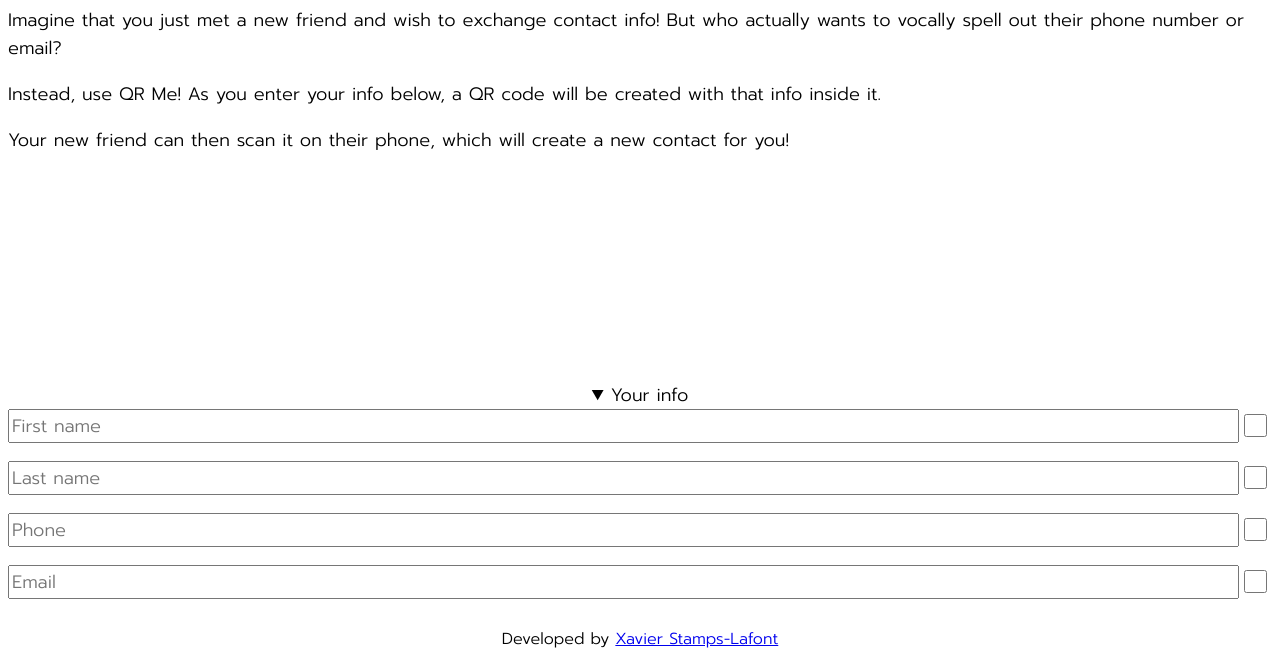
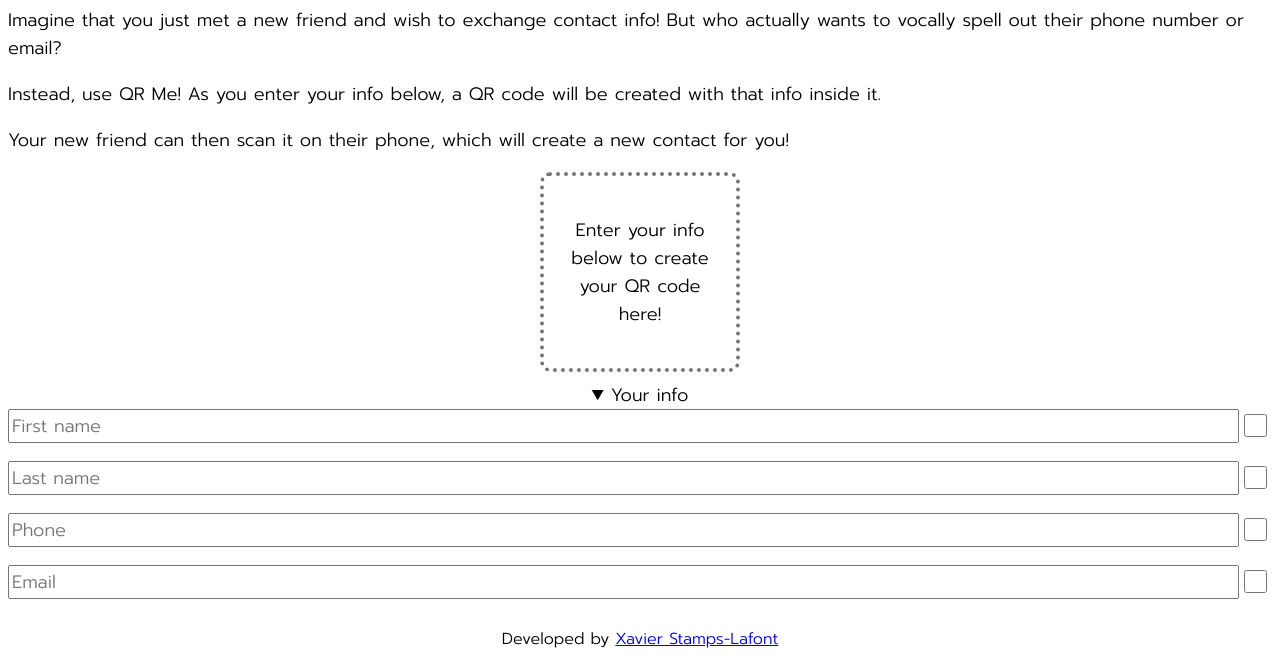
Before and after one commit to xavierstampslafont/qr-me, a plain HTML site: page public/index.html in a window 1280 px wide. Shown: the part 141-808 px from the top of the page. Drawn offline with Linux system fonts and the light colour scheme.

Commit message:
Show placeholder while QR is unavailable

```diff
--- a/public/index.html
+++ b/public/index.html
@@ -35,7 +35,12 @@
           new contact for you!
         </p>
       </details>
-      <div id="qrContainer"></div>
+      <div id="qrContainer">
+        <div id="qrPlaceholder">
+          Enter your info below to create your QR code here!
+        </div>
+        <div id="qrCode"></div>
+      </div>
       <details id="yourInfoOpen">
         <summary>Your info</summary>
         <form id="form">
--- a/public/main.js
+++ b/public/main.js
@@ -41,8 +41,10 @@ const [lastNameInput, lastNameIncluded] = initInput("last-name");
 const [phoneInput, phoneIncluded] = initInput("phone");
 const [emailInput, emailIncluded] = initInput("email");
 
-const qrContainer = document.getElementById("qrContainer");
-const qrCode = new QRCode(qrContainer);
+const qrCodeElement = document.getElementById("qrCode");
+const qrCode = new QRCode(qrCodeElement);
+
+const qrPlaceholder = document.getElementById("qrPlaceholder");
 
 form.onsubmit = (event) => {
   event.preventDefault();
@@ -74,9 +76,11 @@ const updateQR = () => {
 
   if (hasLastName || hasFirstName || hasPhone || hasEmail) {
     qrCode.makeCode(vCard.toString());
-    qrContainer.style.visibility = "visible";
+    qrCodeElement.style.visibility = "visible";
+    qrPlaceholder.style.visibility = "hidden";
   } else {
-    qrContainer.style.visibility = "hidden";
+    qrCodeElement.style.visibility = "hidden";
+    qrPlaceholder.style.visibility = "visible";
   }
 };
 
--- a/public/style.css
+++ b/public/style.css
@@ -30,6 +30,23 @@ p {
 #qrContainer {
   margin-block-start: 0.5em;
   margin-block-end: 0.5em;
+  display: flex;
+  justify-content: center;
+}
+
+#qrPlaceholder {
+  width: 200px;
+  height: 200px;
+  position: absolute;
+  border: 4px dotted #757575;
+  border-radius: 10px;
+  box-sizing: border-box;
+  padding: 1em;
+  display: flex;
+  align-items: center;
+}
+
+#qrCode {
   height: 200px;
   display: flex;
   justify-content: center;
```
Also changed, not shown: 1 other file.
